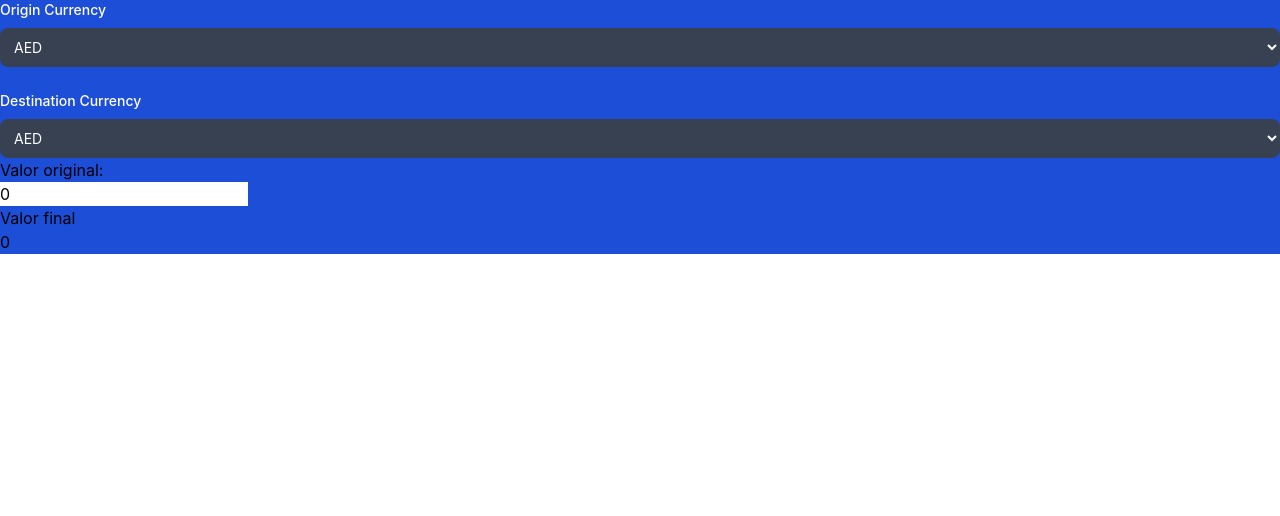
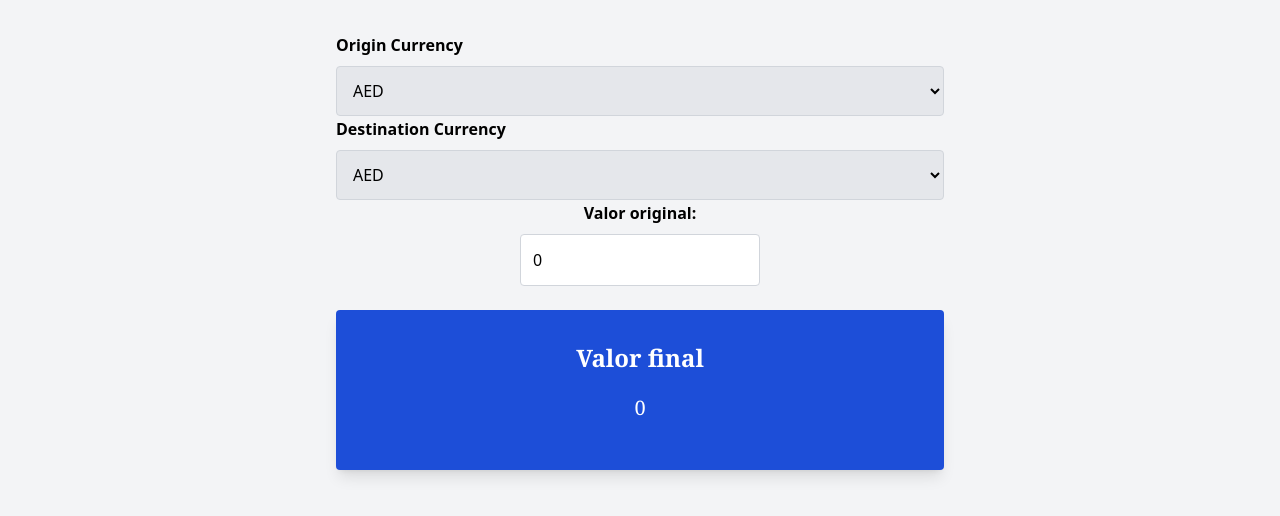
Before and after one commit to slimawill/TrueCurrency, a React (Create React App) app: page / in a window 1280 px wide. Shown: the top 516 px of the page. Built offline with nearby package versions, Linux system fonts and the light colour scheme; no server answers.

Commit message:
fixed errors

```diff
--- a/src/API_Fetch.js
+++ b/src/API_Fetch.js
@@ -1,21 +1,22 @@
 import React, { useEffect, useState } from 'react';
 
-function API_Fetch({originCurrency, destinationCurrency, onConvert}) {
+function API_Fetch({originCurrency, onDestinationCurrency, onUpdateList}) {
   const YOUR_ACCESS_KEY = "a8c7df2f871b3d244303d316350ad7ad";
   console.log(1);
 
   useEffect(() => {
-    console.log(destinationCurrency);
 
     async function fetchs(){
-        console.log("trying")
         const response = await fetch(`http://data.fixer.io/api/latest?access_key=${YOUR_ACCESS_KEY}&base=${originCurrency}`)
-        const data = await response.json()
+        const data = await response.json();
         console.log(data);
-        onConvert(data.rates[destinationCurrency])};
+        if (data.success) {
+            console.log(data.rates)
+            onUpdateList(data.rates)}
+        else {console.log("Erro ao buscar dados da API")}};
 
     fetchs()
-    },[originCurrency])
+},[originCurrency])
 
   return (<div></div>);
 }
--- a/src/App.js
+++ b/src/App.js
@@ -1,4 +1,4 @@
-import React, { useState } from 'react';
+import React, { useEffect, useState } from 'react';
 import InputCurrency from './Input';
 import API_Fetch from './API_Fetch';
 import SelectCurrency from './Selector';
@@ -8,15 +8,25 @@ import Display from './Display';
 
 function App() {
   const [originValue, setOriginValue] = useState(0.00);
-  const [originCurrency, setOriginCurrency] = useState("EUR");
+  const [originCurrency, setOriginCurrency] = useState("USD");
   const [destinationCurrency, setDestinationCurrency] = useState("USD");
   const [multiplicationFactor, setMultiplicationFactor] = useState(1);
+  const [currencyList, setCurrencyList] = useState({});
+
+  useEffect(() => {
+    if (currencyList && currencyList[destinationCurrency]) {
+      setMultiplicationFactor(currencyList[destinationCurrency]);
+    } else {
+      setMultiplicationFactor(1);
+    }
+  }, [currencyList, destinationCurrency]);
+
   let finalValue = originValue*multiplicationFactor;
 
   return (
     <>
-    <API_Fetch originCurrency={originCurrency} destinationCurrency={destinationCurrency} onConvert={setMultiplicationFactor}/>
-    <Display finalValue={finalValue}>
+    <API_Fetch originCurrency={originCurrency} onUpdateList={setCurrencyList} onDestinationCurrency={destinationCurrency}/>
+    <Display listaa={currencyList}  finalValue={finalValue}>
       <InputCurrency inputValue={originValue} onValueChange={setOriginValue}/>
       <SelectCurrency onChangeCurrency={setOriginCurrency} nameCurrency="Origin Currency"/><br/>
       <SelectCurrency onChangeCurrency={setDestinationCurrency} nameCurrency="Destination Currency"/>
--- a/src/Display.js
+++ b/src/Display.js
@@ -1,21 +1,23 @@
 import React from 'react';
 
-function Display({children, finalValue}){
-    console.log(children);
+function Display({children, listaa, finalValue}){
+    console.log(listaa)
     return(
-        <div className='w-full h-full bg-blue-700'>
-            <div>
+        <div className="font-sans text-base h-fit leading-relaxed h-screen my-auto bg-gray-100">
+            <div className="max-w-2xl mx-auto p-8">
+                <div className='mx-auto'>
                     {children[1]}<br/>
                     {children[3]}
                 </div>
-            <div>
+                <div className='text-center mb-6'>
                     {children[0]}
                 </div>
 
+                <div className='bg-blue-700 p-8 rounded shadow-lg'>
+                    <h2 className="font-serif text-center text-2xl font-semibold mb-5 text-white">Valor final</h2>
                     <div>
-                <h2>Valor final</h2>
-                <div>
-                    <h3>{finalValue}</h3>
+                        <h3 className="font-serif text-center text-xl font-medium mb-4 text-white">{finalValue}</h3>
+                    </div>
                 </div>
             </div>
         </div>
--- a/src/Input.js
+++ b/src/Input.js
@@ -4,12 +4,13 @@ function InputCurrency({inputValue, onValueChange}){
 
     return(
     <>
-        <label htmlFor='originalCurrency'>Valor original: <br/></label>
+        <label className="font-semibold mb-2 block text-center" htmlFor='originalCurrency'>Valor original: <br/></label>
         <input
             id="originalCurrency"
             type="number"
             placeholder="Digite o valor"
             value={inputValue}
+            className='w-60 p-3 border border-gray-300 rounded'
             onChange={(event) => {
                 onValueChange(event.target.value);
             }}
--- a/src/Options.js
+++ b/src/Options.js
@@ -177,7 +177,7 @@ function Options() {
     return (
         <>
             {Object.keys(currency).map((item) => (
-                <option key={item} value={item}>{item}</option>
+                <option className="" key={item} value={item}>{item}</option>
             ))}
         </>
     );
--- a/src/Selector.js
+++ b/src/Selector.js
@@ -178,11 +178,12 @@ function SelectCurrency({nameCurrency, onChangeCurrency}){
     return(
         <>
             <label
-                className='block mb-2 text-sm font-medium text-white'
+                className="font-semibold mb-2 block"
                 htmlFor={nameCurrency}>{nameCurrency}</label>
 
-            <select className=' text-sm rounded-lg focus:ring-blue-500 focus:border-blue-500 block w-full p-2.5 bg-gray-700 border-gray-600 placeholder-gray-400 text-white focus:ring-blue-500 focus:border-blue-500'
+            <select className='w-full p-3 rounded bg-gray-200 border border-gray-300'
                 name="originCurrency"
+                onChange={(event) => {onChangeCurrency(event.target.value)}}
                 id={nameCurrency}>
                     <Options/>
             </select>
```
Lines whose indentation alone changed are shown as unchanged.
